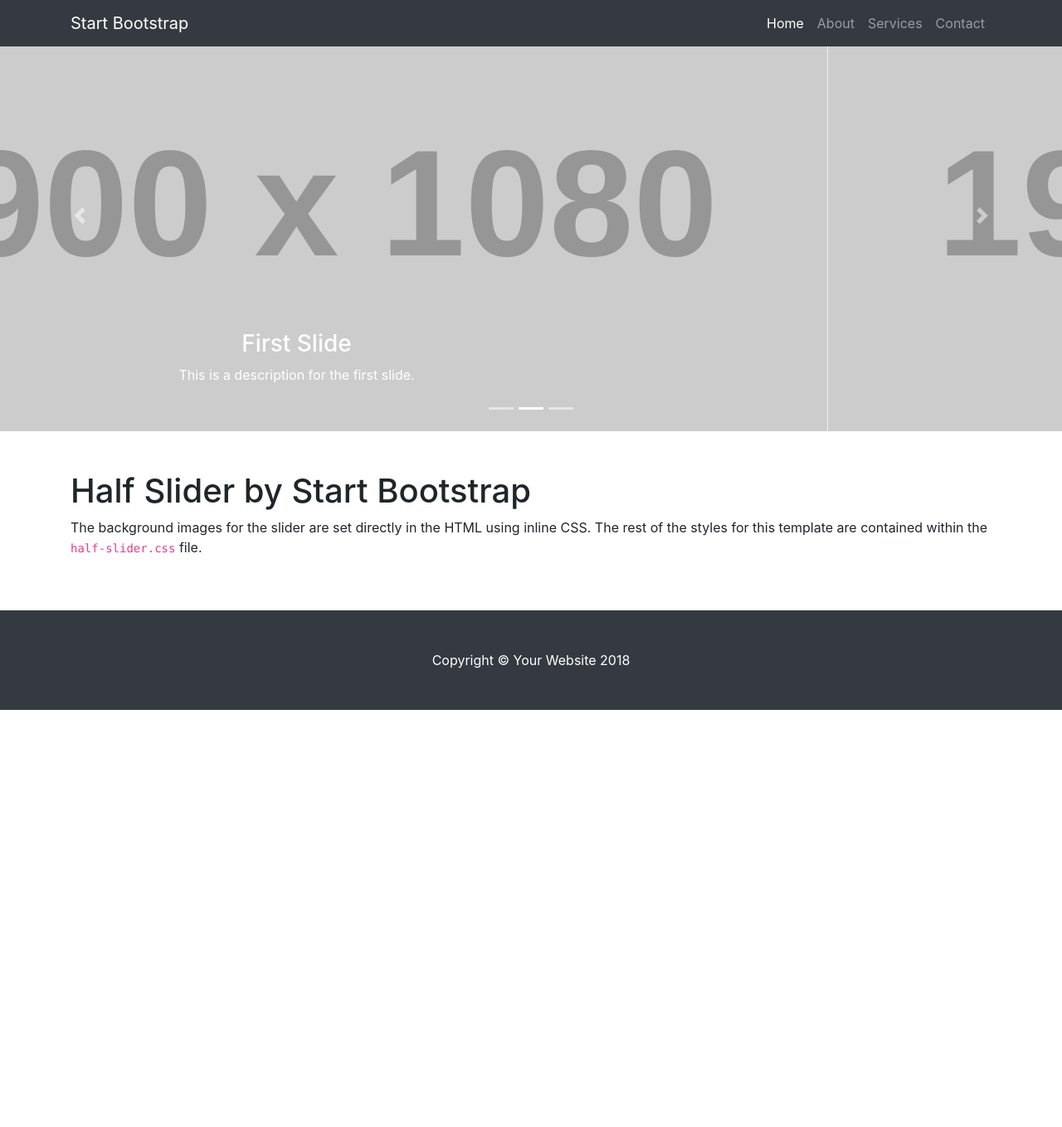
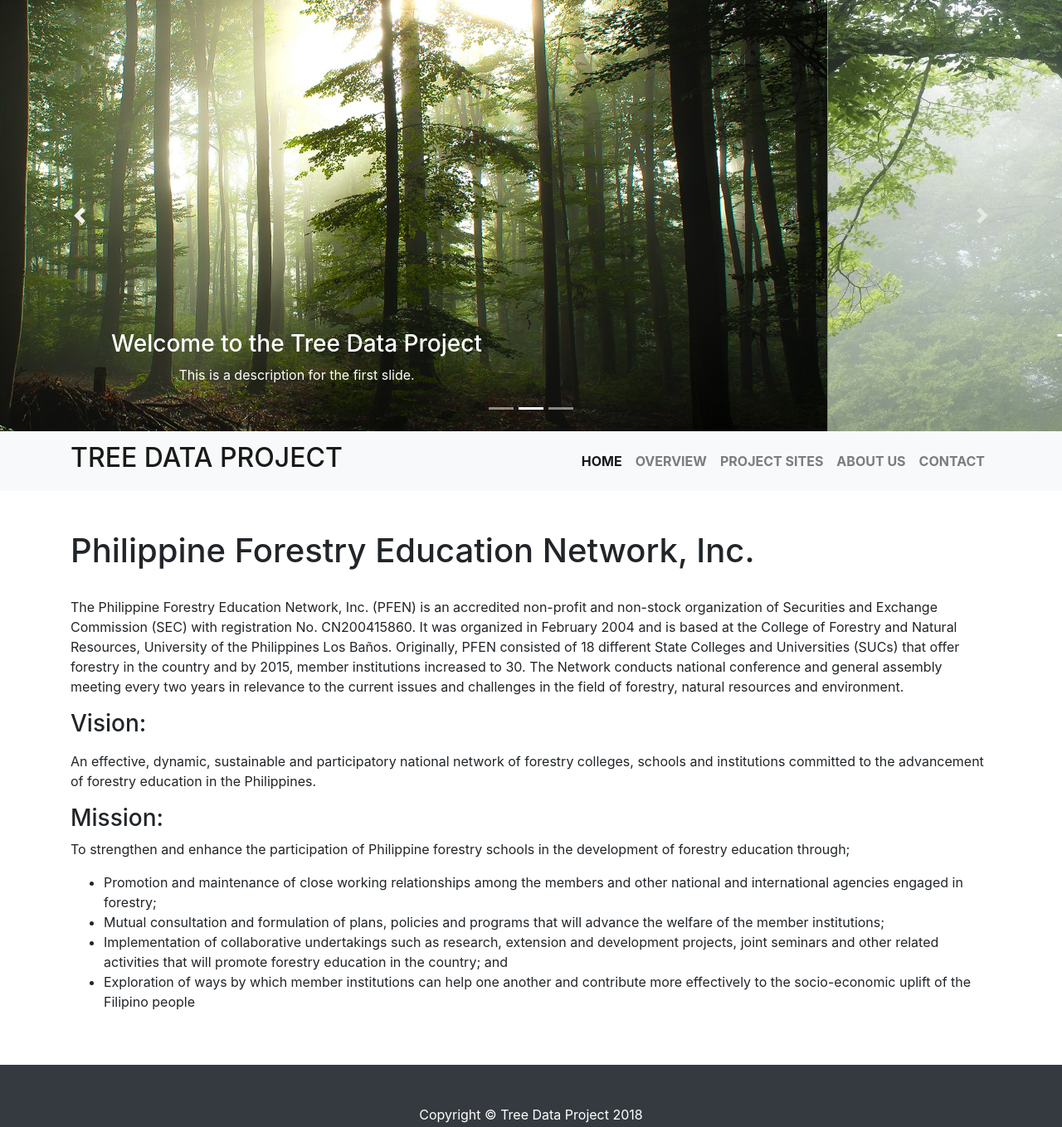
Before and after one commit to ciatph/web-trees, a website: page index.html in a window 1280 px wide. Shown: the whole page at 83% size. Before the commit the page ends 856 px from the top, so only its background shows below. Drawn offline with Linux system fonts and the light colour scheme; placeholder pictures from the web are drawn by us.

Commit message:
Added sample text. Added sample carousel background images.

```diff
--- a/css/half-slider.css
+++ b/css/half-slider.css
@@ -13,3 +13,11 @@
   -o-background-size: cover;
   background-size: cover;
 }
+
+.navbar li a {
+  font-weight: bold;
+}
+
+.bg-dark {
+  background-color: #ffffff;
+}
--- a/index.html
+++ b/index.html
@@ -20,34 +20,6 @@
 
   <body>
 
-    <!-- Navigation -->
-    <nav class="navbar navbar-expand-lg navbar-dark bg-dark fixed-top">
-      <div class="container">
-        <a class="navbar-brand" href="#">Start Bootstrap</a>
-        <button class="navbar-toggler" type="button" data-toggle="collapse" data-target="#navbarResponsive" aria-controls="navbarResponsive" aria-expanded="false" aria-label="Toggle navigation">
-          <span class="navbar-toggler-icon"></span>
-        </button>
-        <div class="collapse navbar-collapse" id="navbarResponsive">
-          <ul class="navbar-nav ml-auto">
-            <li class="nav-item active">
-              <a class="nav-link" href="#">Home
-                <span class="sr-only">(current)</span>
-              </a>
-            </li>
-            <li class="nav-item">
-              <a class="nav-link" href="#">About</a>
-            </li>
-            <li class="nav-item">
-              <a class="nav-link" href="#">Services</a>
-            </li>
-            <li class="nav-item">
-              <a class="nav-link" href="#">Contact</a>
-            </li>
-          </ul>
-        </div>
-      </div>
-    </nav>
-
     <header>
       <div id="carouselExampleIndicators" class="carousel slide" data-ride="carousel">
         <ol class="carousel-indicators">
@@ -57,23 +29,23 @@
         </ol>
         <div class="carousel-inner" role="listbox">
           <!-- Slide One - Set the background image for this slide in the line below -->
-          <div class="carousel-item active" style="background-image: url('http://placehold.it/1900x1080')">
+          <div class="carousel-item active" style="background-image: url('./images/bg/forest-05.jpg')">
             <div class="carousel-caption d-none d-md-block">
-              <h3>First Slide</h3>
+              <h3>Welcome to the Tree Data Project</h3>
               <p>This is a description for the first slide.</p>
             </div>
           </div>
           <!-- Slide Two - Set the background image for this slide in the line below -->
-          <div class="carousel-item" style="background-image: url('http://placehold.it/1900x1080')">
+          <div class="carousel-item" style="background-image: url('./images/bg/forest-04.jpg')">
             <div class="carousel-caption d-none d-md-block">
-              <h3>Second Slide</h3>
+              <h3>The Philippine Forestry Education Network, Inc (PFEN)</h3>
               <p>This is a description for the second slide.</p>
             </div>
           </div>
           <!-- Slide Three - Set the background image for this slide in the line below -->
-          <div class="carousel-item" style="background-image: url('http://placehold.it/1900x1080')">
+          <div class="carousel-item" style="background-image: url('./images/bg/forest-06.jpg')">
             <div class="carousel-caption d-none d-md-block">
-              <h3>Third Slide</h3>
+              <h3>The Philippine Tropical Forest Conservation (PTFCF)</h3>
               <p>This is a description for the third slide.</p>
             </div>
           </div>
@@ -89,20 +61,63 @@
       </div>
     </header>
 
+    <!-- Navigation -->
+    <nav class="navbar navbar-expand-lg navbar-light bg-light">
+      <div class="container">
+        <a class="navbar-brand" href="#"><h2>TREE DATA PROJECT</h2></a>
+        <button class="navbar-toggler" type="button" data-toggle="collapse" data-target="#navbarResponsive" aria-controls="navbarResponsive" aria-expanded="false" aria-label="Toggle navigation">
+          <span class="navbar-toggler-icon"></span>
+        </button>
+        <div class="collapse navbar-collapse" id="navbarResponsive">
+          <ul class="navbar-nav ml-auto">
+            <li class="nav-item active">
+              <a class="nav-link" href="#">HOME
+                <span class="sr-only">(current)</span>
+              </a>
+            </li>
+            <li class="nav-item">
+              <a class="nav-link" href="#">OVERVIEW</a>
+            </li>
+            <li class="nav-item">
+              <a class="nav-link" href="#">PROJECT SITES</a>
+            </li>
+            <li class="nav-item">
+              <a class="nav-link" href="#">ABOUT US</a>
+            </li>
+            <li class="nav-item">
+              <a class="nav-link" href="#">CONTACT</a>
+            </li>
+          </ul>
+        </div>
+      </div>
+    </nav>
+
     <!-- Page Content -->
     <section class="py-5">
       <div class="container">
-        <h1>Half Slider by Start Bootstrap</h1>
-        <p>The background images for the slider are set directly in the HTML using inline CSS. The rest of the styles for this template are contained within the
-          <code>half-slider.css</code>
-          file.</p>
+        <h1>Philippine Forestry Education Network, Inc.</h1><br>
+        <p>The Philippine Forestry Education Network, Inc. (PFEN) is an accredited non-profit and non-stock organization of Securities and Exchange Commission (SEC) with registration No. CN200415860. It was organized in February 2004 and is based at the College of Forestry and Natural Resources, University of the Philippines Los Baños. Originally, PFEN consisted of 18 different State Colleges and Universities (SUCs) that offer forestry in the country and by 2015, member institutions increased to 30. The Network conducts national conference and general assembly meeting every two years in relevance to the current issues and challenges in the field of forestry, natural resources and environment.</p>
+
+        <h3>Vision:</h3>
+        </p>An effective, dynamic, sustainable and participatory national network of forestry colleges, schools and institutions committed to the advancement of forestry education in the Philippines.</p>
+
+        <h3>Mission:</h3>
+        <p>To strengthen and enhance the participation of Philippine forestry schools in the development of forestry education through;</p>
+
+        <ul>
+        <li>Promotion and maintenance of close working relationships among the members and other national and international agencies engaged in forestry;</li>
+        <li>Mutual consultation and formulation of plans, policies and programs that will advance the welfare of the member institutions;</li>
+        <li>Implementation of collaborative undertakings such as research, extension and development projects, joint seminars and other related activities that will promote forestry education in the country; and</li>
+        <li>Exploration of ways by which member institutions can help one another and contribute more effectively to the socio-economic uplift of the Filipino people</li>
+        </ul>
+
       </div>
     </section>
 
     <!-- Footer -->
     <footer class="py-5 bg-dark">
       <div class="container">
-        <p class="m-0 text-center text-white">Copyright &copy; Your Website 2018</p>
+        <p class="m-0 text-center text-white">Copyright &copy; Tree Data Project 2018</p>
       </div>
       <!-- /.container -->
     </footer>
```
Also changed, not shown: images/bg/forest-01.jpg (added), images/bg/forest-04.jpg (added), images/bg/forest-05.jpg (added), 2 other files.
